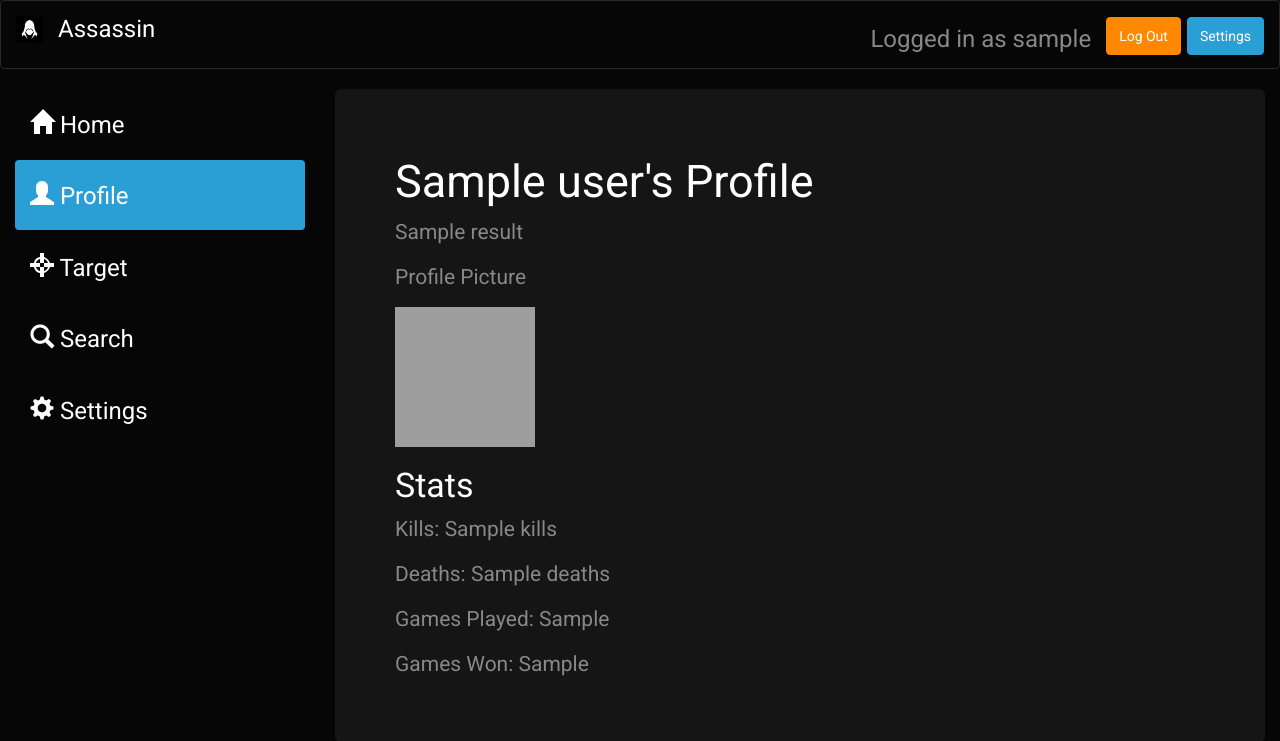
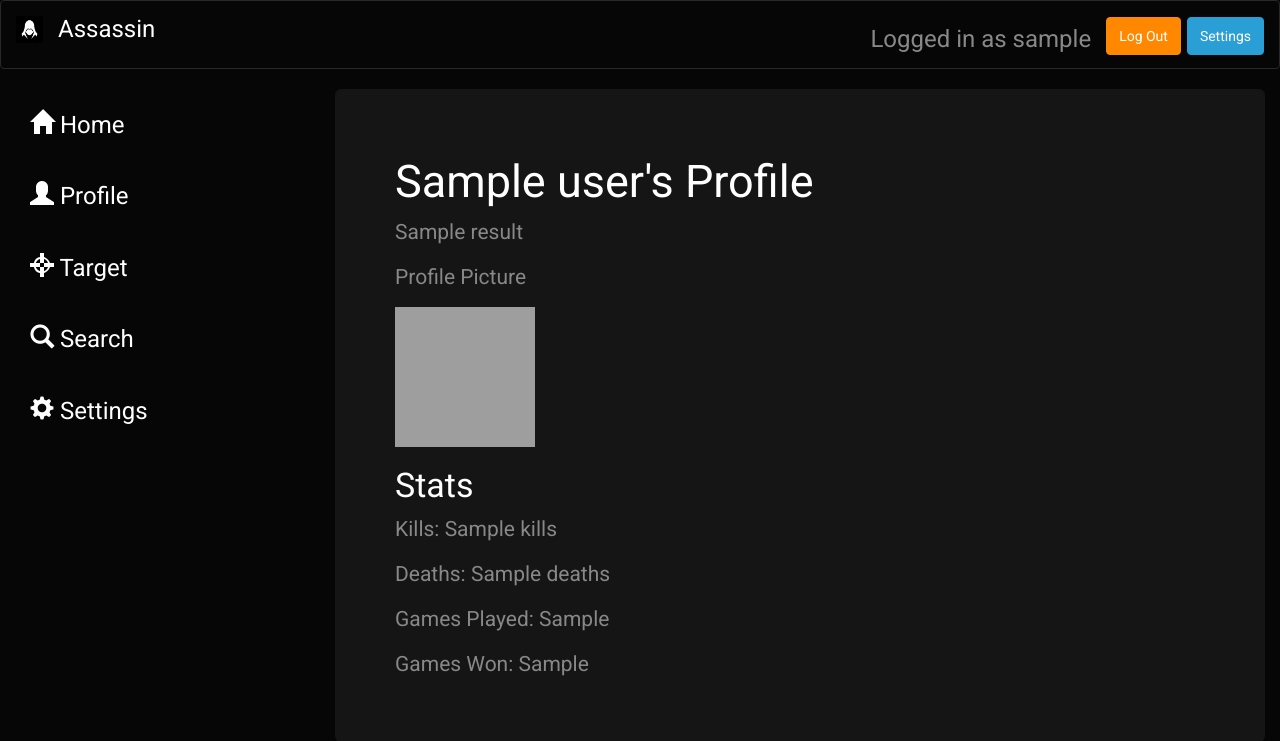
Before and after one commit to aslibman/Assassin, a Flask app: template templates/profile.html in a window 1280 px wide. Shown: the top 741 px of the page. Run offline with Flask 2, Linux system fonts and the light colour scheme; the visitor is signed in with stand-in values (Sample User, id 1); the template is opened without the code that fills it: most values are stand-ins (such as "Sample title", 1, 10 or a date in 2020); parts of the project's set-up code (start-up, migrations or seed data) failed here and were passed over; grey boxes are pictures that could not be loaded.

Commit message:
this is od annoying

```diff
--- a/templates/profile.html
+++ b/templates/profile.html
@@ -40,7 +40,7 @@
 	{% if result["user"] == session['username'] %}
   <li role="presentation" class="active"><a href="/profile"><h4><span class="glyphicon glyphicon-user"></span>  Profile</h4></a></li>
 	{% else %}
-  <li role="presentation" class="active"><a href="/profile"><h4><span class="glyphicon glyphicon-user"></span>  Profile</h4></a></li>
+  <li role="presentation"><a href="/profile"><h4><span class="glyphicon glyphicon-user"></span>  Profile</h4></a></li>
 	{% endif %}
   <li role="presentation"><a href="/target"><h4><span class="glyphicon glyphicon-screenshot"></span>  Target</h4></a></li>
   <li role="presentation"><a href="/search"><h4><span class="glyphicon glyphicon-search"></span>  Search</h4></a></li>
```
